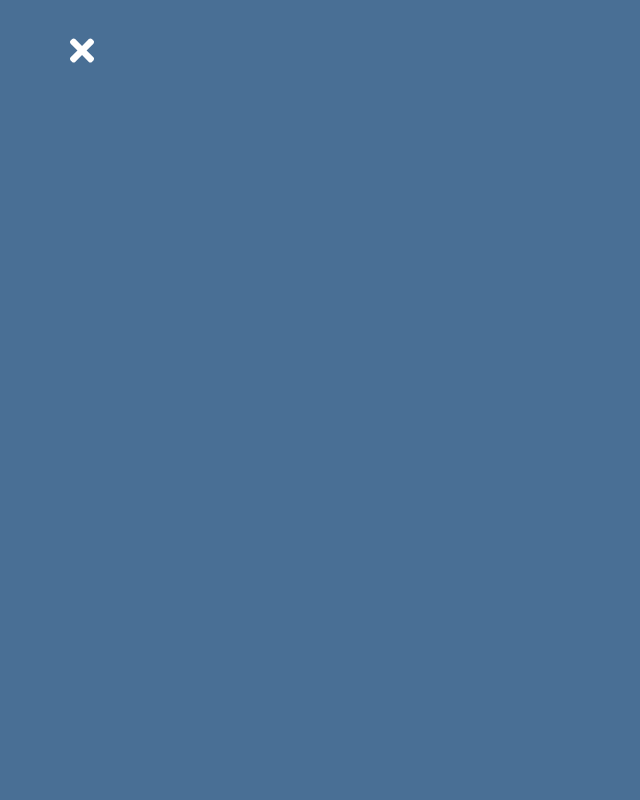
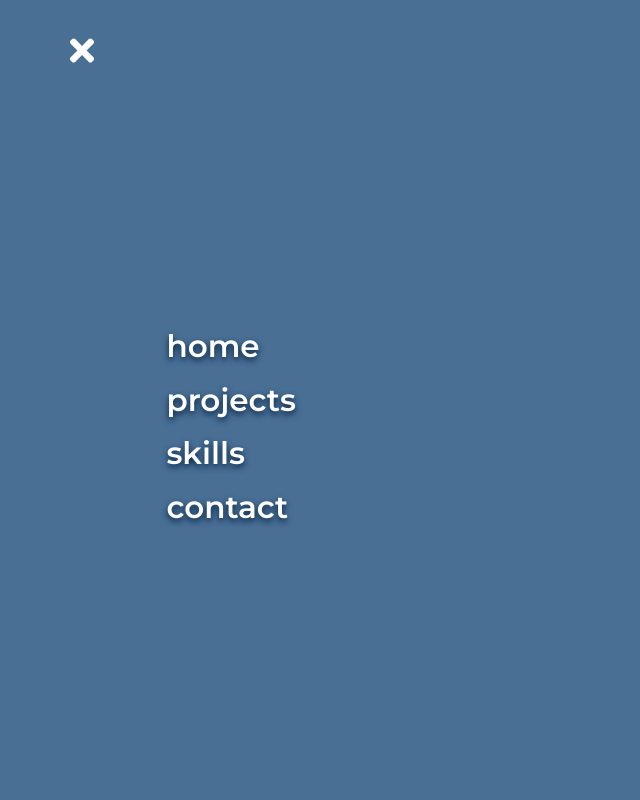
Before and after one commit to mateuszwawrzonkowski/Portfolio, a React (Create React App) app: page /#/about in a window 1280 px wide. Both pictures are taken after a click on the button 85 px from the left and 50 px from the top of the page. Shown: the top 800 px of the page, without its empty margins (0-640 px from the left). Built offline with nearby package versions, Linux system fonts and the light colour scheme.

Commit message:
Add animated navigation in menu

```diff
--- a/src/components/Header/Header.js
+++ b/src/components/Header/Header.js
@@ -1,9 +1,9 @@
 import React, { useMemo } from 'react';
 import styles from 'components/Header/Header.module.scss';
-import MenuIcon from 'components/MenuIcon/MenuIcon';
+import Menu from 'components/Menu/Menu';
 
 
-const Header = ({ page }) => {
+const Header = ({ page, navLinks }) => {
 
     const sectionTitle = useMemo(() => {
         switch (page) {
@@ -20,7 +20,7 @@ const Header = ({ page }) => {
 
     return (
         <>
-            {page === 'homepage' ? <MenuIcon /> : <MenuIcon showMenuButton />}
+            {page === 'homepage' ? <Menu navLinks={navLinks} /> : <Menu showMenuButton navLinks={navLinks} />}
             <div className={styles.header} style={page !== 'homepage' ? { height: '40vh' } : null}>
                 {page === 'homepage' ? <div className={styles.header__bottomShape} /> : null}
                 <div className={styles.header__topShapes} />
--- /dev/null
+++ b/src/components/Menu/Menu.js
@@ -0,0 +1,52 @@
+import React, { useState } from 'react'
+import { NavLink } from 'react-router-dom';
+import styles from 'components/Menu/Menu.module.scss';
+import { FontAwesomeIcon } from '@fortawesome/react-fontawesome';
+import { faBars, faTimes } from '@fortawesome/free-solid-svg-icons';
+
+const Menu = ({ showMenuButton, navLinks }) => {
+
+    const [open, setOpen] = useState(false);
+
+    const handleClick = () => {
+        setOpen(!open);
+    }
+
+    const menuBgClass = open ? styles.menuBgOpened : styles.menuBg;
+
+    const navigation = navLinks.map(item => (
+        <li key={item.name} className={styles.navigation__Item}>
+            <NavLink
+                to={item.to}
+                className={styles.navigation__Item__Link}
+                activeClassName={styles.navItemLinkActive}>{item.name}</NavLink>
+        </li >
+    )
+    );
+
+    return (
+        <>
+            {
+                showMenuButton ?
+                    <button onClick={handleClick} className={styles.menuButton} >
+                        {open ?
+                            <FontAwesomeIcon icon={faTimes} />
+                            :
+                            <FontAwesomeIcon icon={faBars} />
+                        }
+                    </button>
+                    : null
+            }
+            <div className={menuBgClass} >
+                <nav>
+                    <ul className={styles.navigation}>
+                        {navigation}
+                    </ul>
+                </nav>
+            </div>
+
+        </>
+    )
+}
+
+export default Menu;
--- /dev/null
+++ b/src/components/Menu/Menu.module.scss
@@ -0,0 +1,78 @@
+@import '../../constants.scss';
+
+.menuBg {
+    position: fixed;
+    top: 0;
+    left: 0;
+    transform: translate(-50%, -50%);
+    height: 60vw;
+    width: 60vw;
+    background-color: $kashmirblue-color;
+    border-radius: 50%;
+    z-index: 1;
+    transition: 0.3s;
+
+    .navigation {
+        display: none;
+    }
+}
+
+.menuBgOpened {
+    @extend .menuBg;
+    height: 250vw;
+    width: 260vw;
+
+    .navigation {
+        display: block;
+        animation-name: fadeIn;
+        animation-duration: 0.6s;
+    }
+}
+
+.menuButton {
+    position: fixed;
+    border: none;
+    background-color: transparent;
+    top: 4%;
+    left: 5%;
+    z-index: 999;
+
+    &:focus {
+        outline: transparent;
+    }
+
+    svg {
+        color: white;
+        font-size: 35px;
+    }
+}
+
+.navigation {
+    position: fixed;
+    top: 60%;
+    left: 55%;
+    margin: 0;
+    padding: 0;
+    display: flex;
+    flex-direction: column;
+    align-items: center;
+
+    &__Item {
+        padding: 9px 0;
+        list-style: none;
+
+        &__Link {
+            display: block;
+            color: white;
+            text-decoration: none;
+            font-size: 3.1rem;
+            font-weight: 600;
+            text-shadow: 0px 3px 6px #00203F;
+            transition: .4s;
+
+            &:hover {
+                transform: scale(1.2);
+            }
+        }
+    }
+}
--- a/src/components/MenuIcon/MenuIcon.js
+++ /dev/null
@@ -1,34 +0,0 @@
-import React, { useState } from 'react'
-import styles from 'components/MenuIcon/MenuIcon.module.scss';
-import { FontAwesomeIcon } from '@fortawesome/react-fontawesome';
-import { faBars, faTimes } from '@fortawesome/free-solid-svg-icons';
-
-const MenuIcon = ({ showMenuButton }) => {
-
-    const [open, setOpen] = useState(false);
-
-    const handleClick = () => {
-        setOpen(!open);
-    }
-
-    const menuBgClass = open ? styles.menuBgOpened : styles.menuBg;
-
-    return (
-        <>
-            {
-                showMenuButton ?
-                    <button onClick={handleClick} className={styles.menuIcon} >
-                        {open ?
-                            <FontAwesomeIcon icon={faTimes} />
-                            :
-                            <FontAwesomeIcon icon={faBars} />
-                        }
-                    </button>
-                    : null
-            }
-            <div className={menuBgClass} />
-        </>
-    )
-}
-
-export default MenuIcon;
--- a/src/components/MenuIcon/MenuIcon.module.scss
+++ /dev/null
@@ -1,38 +0,0 @@
-@import '../../constants.scss';
-
-.menuBg {
-    position: fixed;
-    top: 0;
-    left: 0;
-    transform: translate(-50%, -50%);
-    height: 60vw;
-    width: 60vw;
-    background-color: $kashmirblue-color;
-    border-radius: 50%;
-    z-index: 1;
-    transition: 0.5s;
-}
-
-.menuBgOpened {
-    @extend .menuBg;
-    height: 250vw;
-    width: 260vw;
-}
-
-.menuIcon {
-    position: fixed;
-    border: none;
-    background-color: transparent;
-    top: 4%;
-    left: 5%;
-    z-index: 999;
-
-    &:focus {
-        outline: transparent;
-    }
-
-    svg {
-        color: white;
-        font-size: 35px;
-    }
-}
--- a/src/components/Navigation/Navigation.js
+++ b/src/components/Navigation/Navigation.js
@@ -12,10 +12,10 @@ const navLinks = [
 const Navigation = () => {
 
     const navigation = navLinks.map(item => (
-        <li key={item.name} className={styles.navItem}>
+        <li key={item.name} className={styles.navigation__Item}>
             <NavLink
                 to={item.to}
-                className={styles.navItemLink}
+                className={styles.navigation__Item__Link}
                 activeClassName={styles.navItemLinkActive}>{item.name}</NavLink>
         </li >
     )
@@ -23,7 +23,7 @@ const Navigation = () => {
 
     return (
         <nav>
-            <ul className={styles.wrapper}>
+            <ul className={styles.navigation}>
                 {navigation}
             </ul>
         </nav>
--- a/src/components/Navigation/Navigation.module.scss
+++ b/src/components/Navigation/Navigation.module.scss
@@ -1,4 +1,4 @@
-.wrapper {
+.navigation {
     position: absolute;
     top: 58%;
     left: 50%;
@@ -8,13 +8,12 @@
     display: flex;
     flex-direction: column;
     align-items: center;
-}
 
-.navItem {
+    &__Item {
         padding: 9px 0;
         list-style: none;
 
-    &Link {
+        &__Link {
             display: block;
             color: white;
             text-decoration: none;
@@ -28,3 +27,6 @@
             }
         }
     }
+
+
+}
--- a/src/constants.scss
+++ b/src/constants.scss
@@ -27,3 +27,22 @@ $midnight-color: #00203F;
 $turquoiseblue-color: #63EAB8;
 $aeroblue-color: #BBFFE6;
 $kashmirblue-color: #496F95;
+
+/*----------------ANIMATIONS-----------------*/
+
+@keyframes fadeIn {
+    0% {
+        left: 50%;
+        opacity: 0;
+    }
+
+    49% {
+        left: 50%;
+        opacity: 0;
+    }
+
+    100% {
+        left: 55%;
+        opacity: 1;
+    }
+}
--- a/src/pages/About/About.js
+++ b/src/pages/About/About.js
@@ -3,10 +3,20 @@ import styles from 'pages/About/About.module.scss';
 import Header from 'components/Header/Header';
 import faceImg from 'assets/face.png';
 
+const navLinks = [
+    { name: "home", to: "/" },
+    { name: "projects", to: "/projects" },
+    { name: "skills", to: "/skills" },
+    { name: "contact", to: "/contact" }
+]
+
 const About = () => (
     <>
         <div className={styles.wrapper}>
-            <Header page="about" />
+            <Header
+                page="about"
+                navLinks={navLinks}
+            />
             <div className={styles.about}>
                 <p>
                     Hello. My name is Mateusz.
--- a/src/pages/Home/Home.js
+++ b/src/pages/Home/Home.js
@@ -4,10 +4,20 @@ import Navigation from 'components/Navigation/Navigation';
 import styles from 'pages/Home/Home.module.scss';
 import footerImg from 'assets/Footer_320.png';
 
+const navLinks = [
+    { name: "about me", to: "/about" },
+    { name: "projects", to: "/projects" },
+    { name: "skills", to: "/skills" },
+    { name: "contact", to: "/contact" }
+]
+
 const Home = () => (
     <>
         <div className={styles.wrapper}>
-            <Header page="homepage" />
+            <Header
+                page="homepage"
+                navLinks={navLinks}
+            />
             <p className={styles.header__hello}>HELLO! Welcome in my... </p>
             <p className={styles.header__world}>world </p>
             <p className={styles.header__whoiam}>
--- a/src/pages/Projects/Projects.js
+++ b/src/pages/Projects/Projects.js
@@ -1,7 +1,32 @@
 import React from 'react';
+import styles from 'pages/Projects/Projects.module.scss'
+import Header from 'components/Header/Header';
 
-const Projects = () => (
-    <div>Projects</div>
-)
+const navLinks = [
+    { name: "home", to: "/" },
+    { name: "about me", to: "/about" },
+    { name: "skills", to: "/skills" },
+    { name: "contact", to: "/contact" }
+]
+
+const Projects = () => {
+
+
+
+    return (
+        <>
+
+            <div className={styles.wrapper}>
+                <Header
+                    page="project"
+                    navLinks={navLinks}
+                />
+                <div className={styles.projects}>
+                    {/* {projects} */}
+                </div>
+            </div>
+        </>
+    )
+}
 
 export default Projects;
--- a/src/pages/Projects/Projects.module.scss
+++ b/src/pages/Projects/Projects.module.scss
@@ -0,0 +1,22 @@
+@import '../../constants.scss';
+
+.wrapper {
+    height: 100vh;
+
+    .about {
+        p {
+            font-size: 1.8rem;
+            text-align: center;
+            font-weight: 600;
+            color: $midnight-color;
+            padding: 0 20px 20px 20px;
+        }
+    }
+
+    img {
+        display: block;
+        width: 50%;
+        margin: 0 auto 20px auto;
+    }
+
+}
```
Lines whose indentation alone changed are shown as unchanged.
